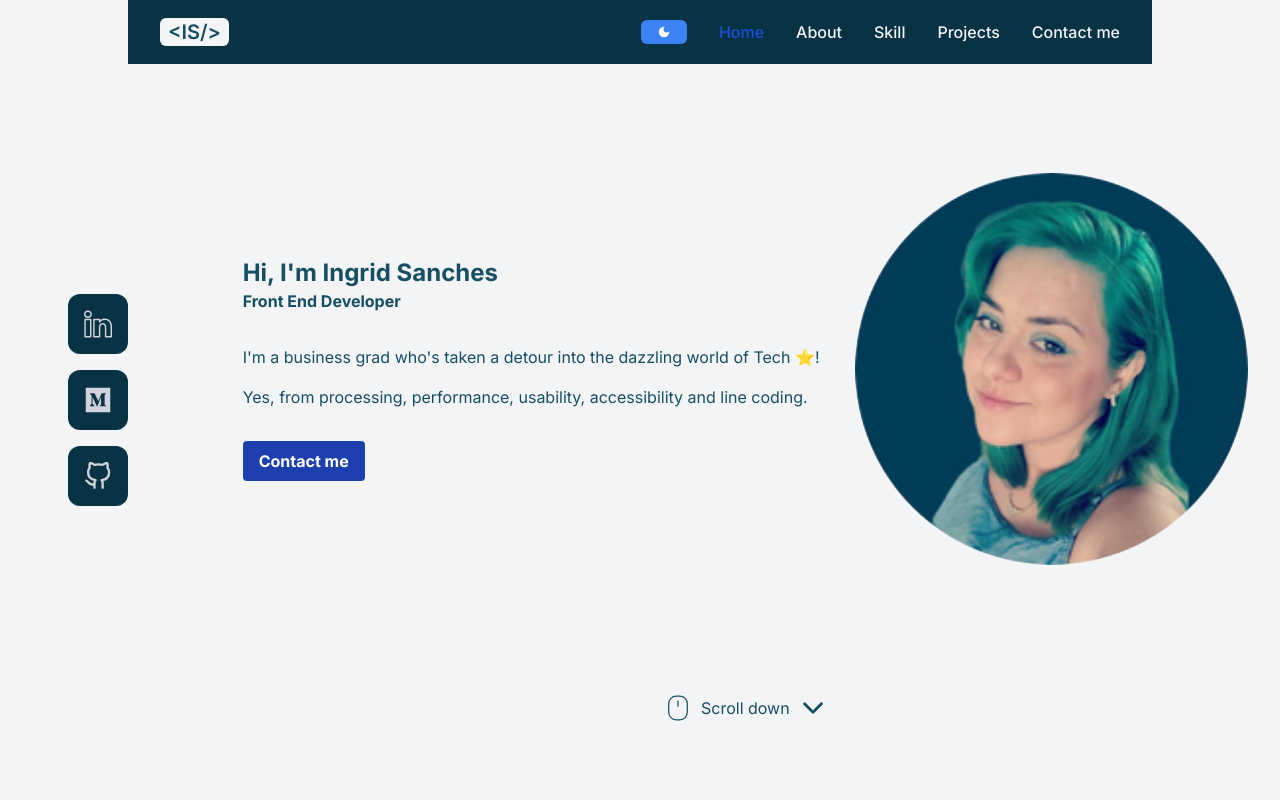
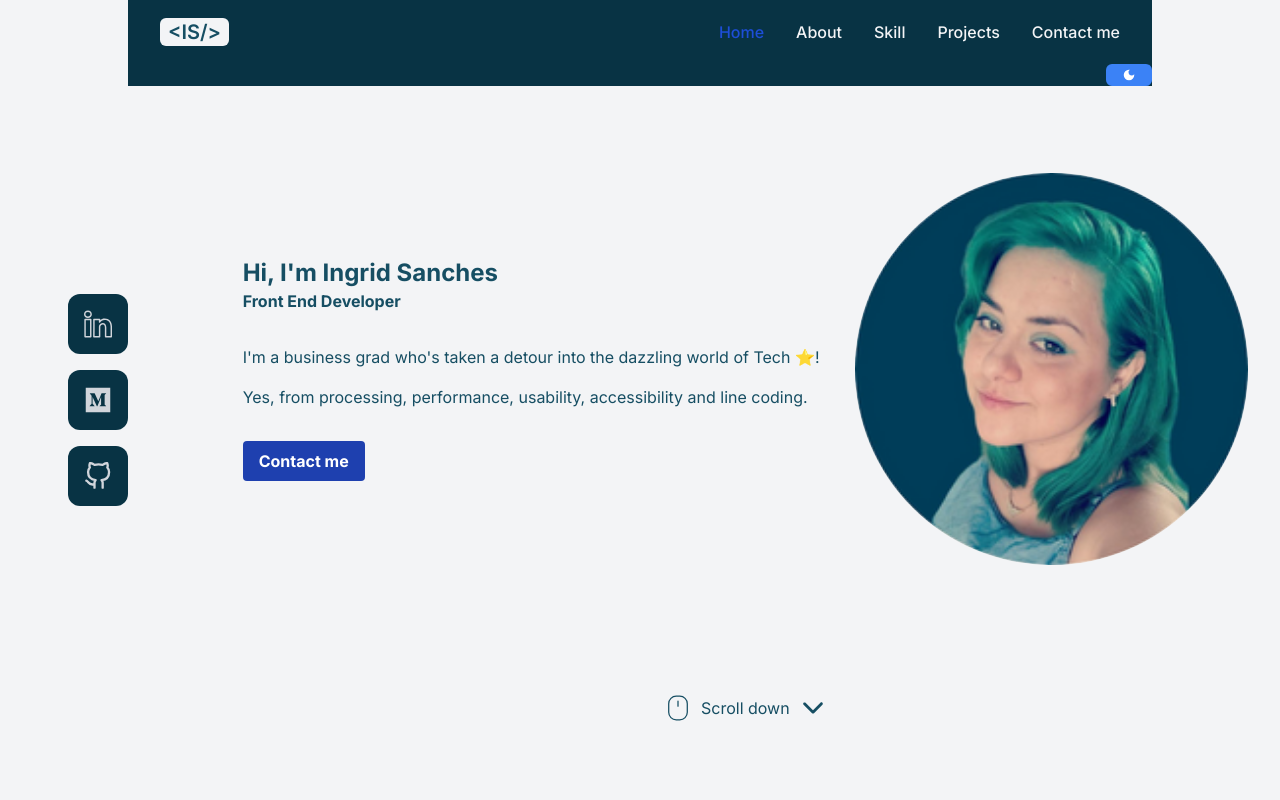
Before and after one commit to IngridAkeida/portfolio, a Next.js app: page / in a window 1280 px wide. Shown: the top 800 px of the page. Built offline with nearby package versions, Linux system fonts and the light colour scheme.

Commit message:
fix - navbar style

```diff
--- a/src/components/Navbar.tsx
+++ b/src/components/Navbar.tsx
@@ -1,9 +1,10 @@
+
+const btnDropdownStyle = "inline-flex items-center p-2 w-10 h-10 justify-center text-sm text-gray-500 rounded-lg md:hidden hover:bg-gray-100 focus:outline-none focus:ring-2 focus:ring-gray-200 dark:text-gray-400 dark:hover:bg-gray-700 dark:focus:ring-gray-600"
+
 import { useState } from 'react';
 import BtnDarkMode from "./BtnDarkMode";
 import Logo from './Logo';
 import Menus from './Menus';
-
-const btnDropdownStyle = "inline-flex items-center p-2 w-10 h-10 justify-center text-sm text-gray-500 rounded-lg md:hidden hover:bg-gray-100 focus:outline-none focus:ring-2 focus:ring-gray-200 dark:text-gray-400 dark:hover:bg-gray-700 dark:focus:ring-gray-600"
 
 const NavBar: React.FC = () => {
   const [darkMode, setDarkMode] = useState<boolean>(false);
@@ -23,16 +24,11 @@ const NavBar: React.FC = () => {
       <div className="">
         <div className="flex items-center justify-between h-16 max-w-5xl mx-auto px-4 sm:px-6 lg:px-8">
           <Logo />
-          <div className='flex justify-end'>
-            <div className='flex justify-end w-20 mr-8 sm:h-auto'>
+          <div className='flex justify-end items-center'>
+            <div className='md:hidden'>
               <BtnDarkMode toggleDarkMode={toggleDarkMode} darkMode={darkMode}/>
             </div>
-            <div className="hidden md:block">
-              <Menus/>
-            </div>
-          </div>
-        </div>
-        <div className="">
+            <div className="md:hidden">
               <button
                 onClick={toggleMenu}
                 type="button"
@@ -64,12 +60,20 @@ const NavBar: React.FC = () => {
                 </svg>
               </button>
             </div>
+            <div className="hidden md:block">
+              <Menus/>
+            </div>
+          </div>
         </div>
         <div className={`${isOpen ? 'block' : 'hidden'} md:hidden`}>
           <div className="px-2 pt-2 pb-3 sm:px-3">
             <Menus/>
           </div>
         </div>
+      </div>
+      <div className="md:flex md:justify-end md:items-center hidden">
+        <BtnDarkMode toggleDarkMode={toggleDarkMode} darkMode={darkMode}/>
+      </div>
     </nav>
   );
 };
```
Lines whose indentation alone changed are shown as unchanged.
